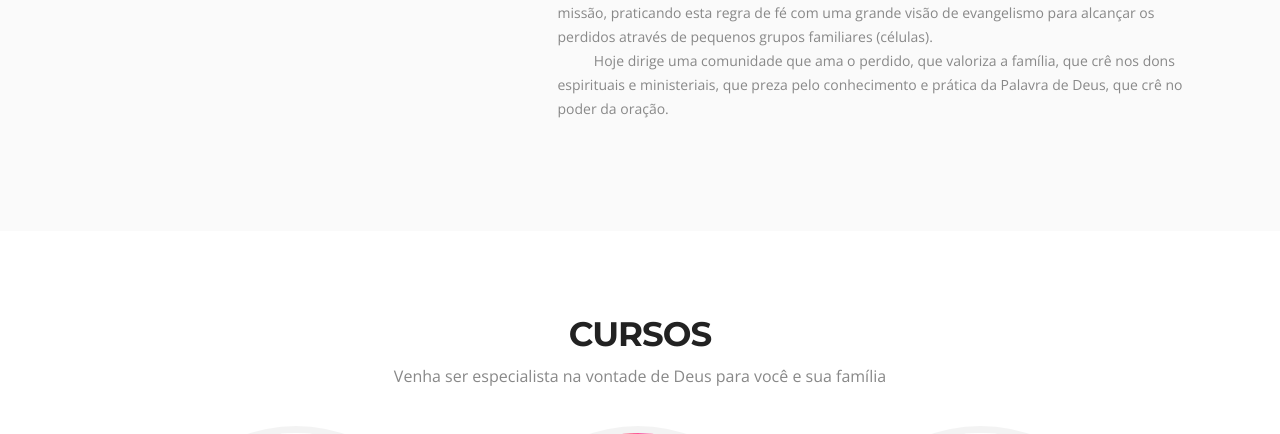
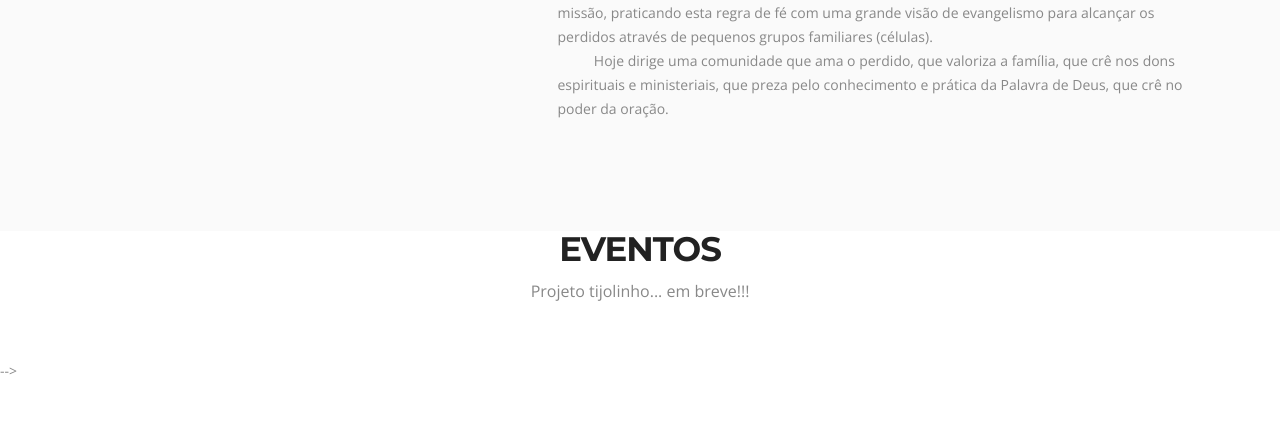
Before and after one commit to BrunaCassia/aluzdomundo-institucional, a PHP site: page / in a window 1280 px wide. Shown: the part 2728-3162 px from the top of the page. Run offline with PHP 8.4, Linux system fonts and the light colour scheme.

Commit message:
inclui informação basica do projeto tijolinho

```diff
--- a/index.php
+++ b/index.php
@@ -204,10 +204,10 @@
                 </div>
     </div>
 </section><!--main-section-end-->
+
+<h2>Eventos</h2>
+<h6>Projeto tijolinho... em breve!!!</h6> -->
 <!--
-<h2>Eventos</h2>
-<h6>Fique por dentro, não perca essa oportunidade!</h6> -->
-
 <!-- <section class="main-section client-part" id="client">
 
     <div class="container">
```
